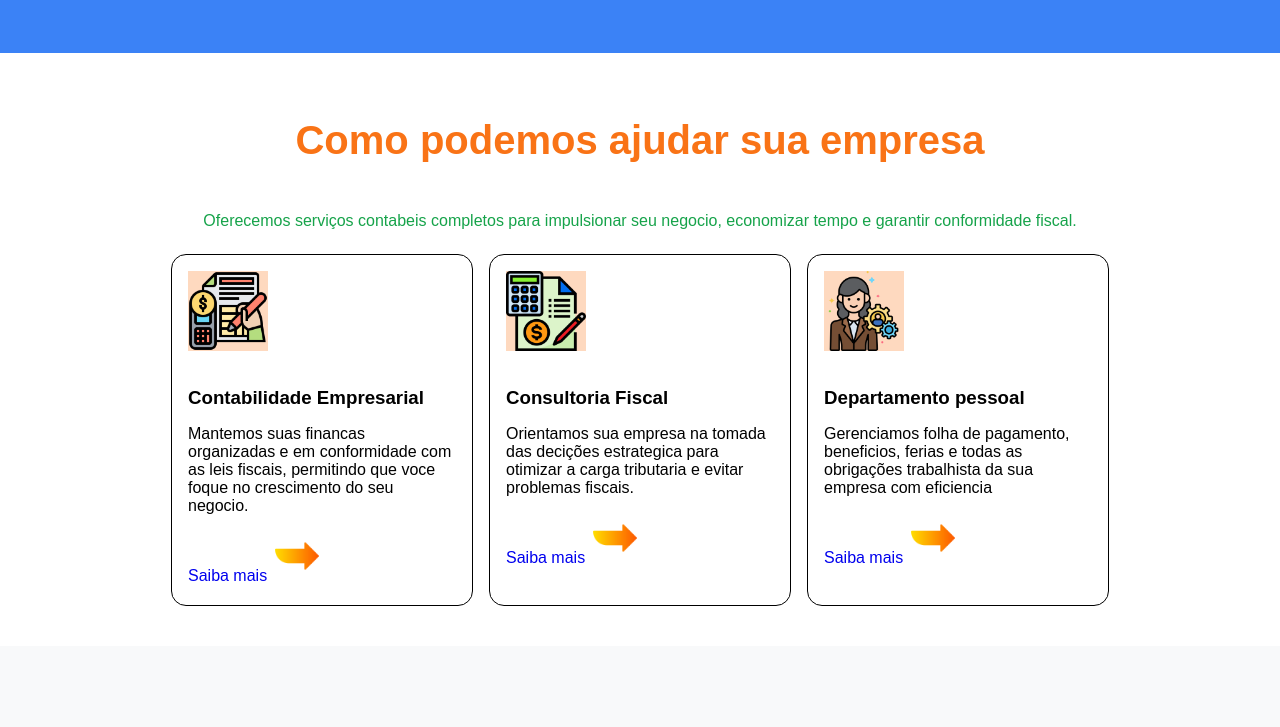
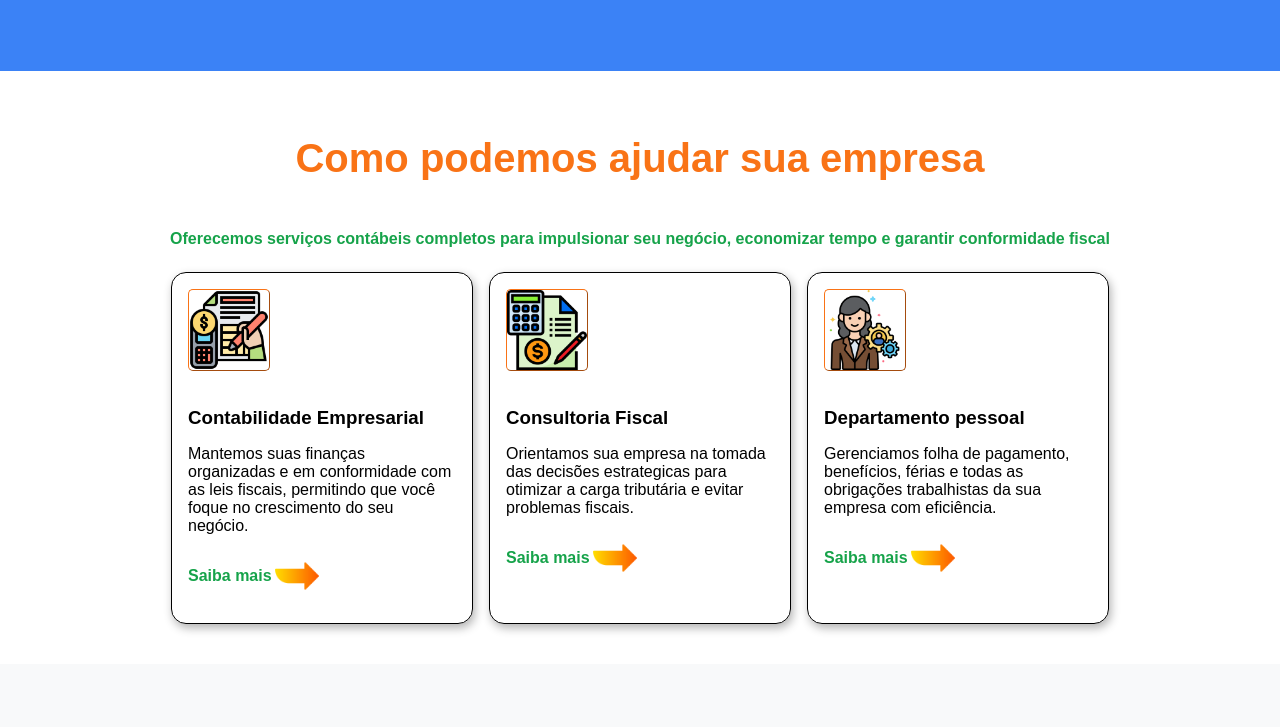
Before and after one commit to JbRodrigues/RCA-Contabilidade, a plain HTML site: page index.html in a window 1280 px wide. Shown: the part 707-1434 px from the top of the page. Drawn offline with Linux system fonts and the light colour scheme.

Commit message:
Adjust navbar and Help section

```diff
--- a/assets/css/components/help.css
+++ b/assets/css/components/help.css
@@ -3,6 +3,7 @@
 .help {
   display: flex;
   align-items: center;
+  justify-content: center;
   flex-direction: column;
   background-color: var(--Branco);
   padding: 2rem;
@@ -26,17 +27,24 @@
   border: 1px solid black;
   margin: 0.5rem;
   border-radius: 15px;
+  box-shadow: 2px 4px 10px rgba(0, 0, 0, 0.3); /* Sombra */
 }
 
 .help-card-icon {
   width: 80px;
   height: 80px;
-  background-color: #f9741646;
+  /*background-color: #f9741646;*/
+  border: thin outset var(--Laranja);
+  border-radius: 5px;
   margin: 1rem;
 }
 
 .help-card-title {
   margin: 1rem;
+}
+
+.help-text{
+    font-weight: bold;
 }
 
 .help-card-text {
@@ -50,11 +58,14 @@
 }
 
 .help-card-buttom {
+  display: flex;
+  align-items: center;
   text-decoration: none;
+  color: var(--Verde);
+  font-weight: bold;
 }
 
 .help-card-buttom a:visited {
-  text-decoration: none;
   color: inherit;
 }
 
--- a/assets/css/components/navbar.css
+++ b/assets/css/components/navbar.css
@@ -45,3 +45,8 @@
   border: 3px solid var(--Laranja);
   border-radius: 5px;
 }
+
+hr {
+  width: 90%;
+  border: thin solid var(--Laranja);
+}
--- a/index.html
+++ b/index.html
@@ -39,6 +39,8 @@
       </nav>
     </header>
 
+    <hr>
+
     <!-- Hero Section -->
     <section class="hero">
       <div class="hero-container">
@@ -59,8 +61,8 @@
     <section class="help">
       <h1 class="help-title">Como podemos ajudar sua empresa</h1>
       <p class="help-text">
-        Oferecemos serviços contabeis completos para impulsionar seu negocio,
-        economizar tempo e garantir conformidade fiscal.
+        Oferecemos serviços contábeis completos para impulsionar seu negócio,
+        economizar tempo e garantir conformidade fiscal
       </p>
       <div class="help-card-container">
         <div class="help-cards">
@@ -71,8 +73,8 @@
           />
           <h3 class="help-card-title">Contabilidade Empresarial</h3>
           <p class="help-card-text">
-            Mantemos suas financas organizadas e em conformidade com as leis
-            fiscais, permitindo que voce foque no crescimento do seu negocio.
+            Mantemos suas finanças organizadas e em conformidade com as leis
+            fiscais, permitindo que você foque no crescimento do seu negócio.
           </p>
           <div class="saiba-mais-card">
             <a class="help-card-buttom" href="#home"
@@ -94,8 +96,8 @@
           />
           <h3 class="help-card-title">Consultoria Fiscal</h3>
           <p class="help-card-text">
-            Orientamos sua empresa na tomada das decições estrategica para
-            otimizar a carga tributaria e evitar problemas fiscais.
+            Orientamos sua empresa na tomada das decisões estrategicas para
+            otimizar a carga tributária e evitar problemas fiscais.
           </p>
           <div class="saiba-mais-card">
             <a class="help-card-buttom" href="#home"
@@ -117,8 +119,8 @@
           />
           <h3 class="help-card-title">Departamento pessoal</h3>
           <p class="help-card-text">
-            Gerenciamos folha de pagamento, beneficios, ferias e todas as
-            obrigações trabalhista da sua empresa com eficiencia
+            Gerenciamos folha de pagamento, benefícios, férias e todas as
+            obrigações trabalhistas da sua empresa com eficiência.
           </p>
 
           <div class="saiba-mais-card">
```
